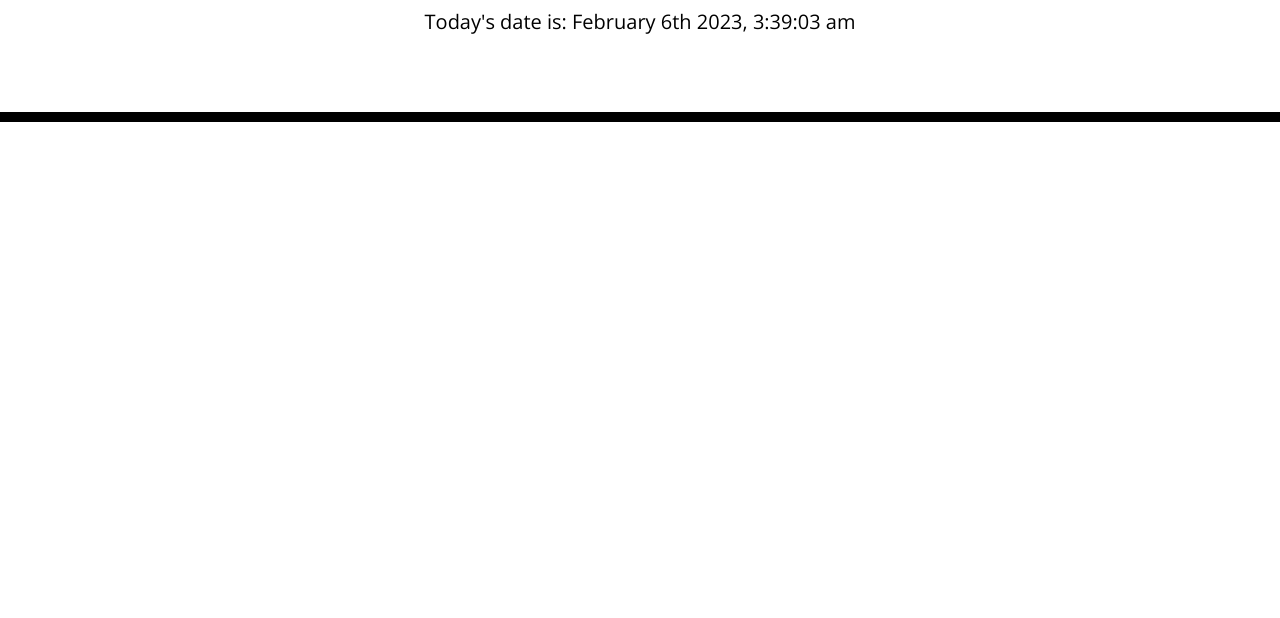
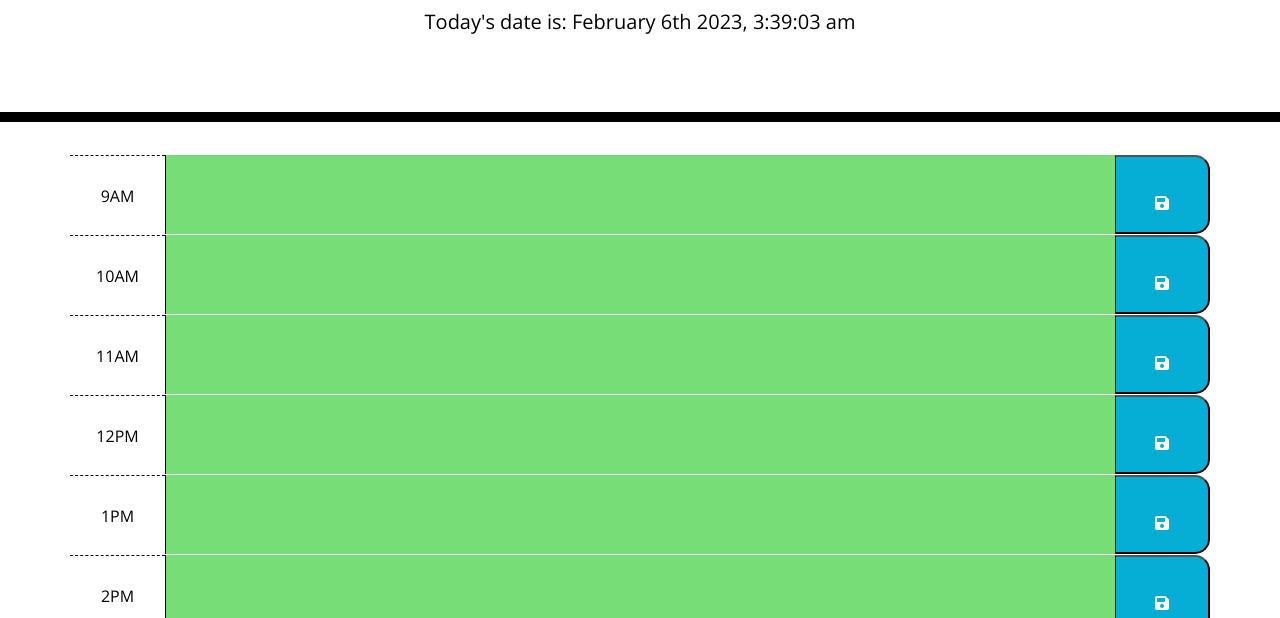
Before and after one commit to Great-kiola/Daily-Planner-App, a plain HTML site: page index.html in a window 1280 px wide. Shown: the part 182-800 px from the top of the page. Drawn offline with nearby package versions, Linux system fonts and the light colour scheme.

Commit message:
Made changes to the javascript file

```diff
--- a/index.html
+++ b/index.html
@@ -36,6 +36,7 @@
       <h1 class="display-3">Work Day Scheduler</h1>
       <p class="lead">A simple calendar app for scheduling your work day</p>
       <p id="currentDay" class="lead"> </p>
+      <p id="localStorageSave"></p>
     </header>
     <div id="time-block-section" class="container">
       <!-- Timeblocks go here -->
@@ -45,10 +46,11 @@
         </div>
         <textarea class="col-10 description"></textarea>
         <button class="col-1 saveBtn">
-            <i class="fa-regular fa-floppy-disk"></i>
+        <i class="fa-solid fa-floppy-disk "></i>
         </button>
+      </div>
+
     </div> -->
-    </div>
     <script src="script.js"></script>
     <script src="https://cdnjs.cloudflare.com/ajax/libs/jquery/3.2.1/jquery.min.js"></script>
     <script src="https://cdnjs.cloudflare.com/ajax/libs/moment.js/2.24.0/moment.min.js"></script>
--- a/script.js
+++ b/script.js
@@ -1,7 +1,14 @@
+// Declarations
+let saveBtn = document.querySelector(".saveBtn");
+let inputVal = document.querySelector(".description");
+let timeBlockHTML = document.querySelector("#myTimeBlocks") // my code
+let saveLocal = document.querySelector('#localStorageSave');
+
 // Todays Date.
 var today = moment();
 $("#currentDay").text(today.format("[Today's date is]:  MMMM Do YYYY, h:mm:ss a"));
 
+// All times Array
 var timeArray = [
     {
         hour: 9,
@@ -12,23 +19,37 @@ var timeArray = [
         display: "10AM"
     },
     {
+        hour: 11,
+        display: "11AM"
+    },
+    {
+        hour: 12,
+        display: "12PM"
+    },
+    {
+        hour: 13,
+        display: "1PM"
+    },
+    {
         hour: 14,
         display: "2PM"
     },
     {
-        hour: 3,
+        hour: 15,
         display: "3PM"
     },
     {
-        hour: 3,
-        display: "3PM"
+        hour: 16,
+        display: "4PM"
     },
     {
-        hour: 3,
-        display: "3PM"
+        hour: 17,
+        display: "5PM"
     }
 ]
 
+
+// timeBlocks function
 function showTimeBlocks(){
     var timeBlockHTML = '';
     var currentHour = today.hour()
@@ -53,7 +74,7 @@ function showTimeBlocks(){
             </div>
             <textarea id="text-${current.hour}" class="col-10 description ${timeClass}"></textarea>
             <button class="col-1 saveBtn">
-            <i class="fa-regular fa-floppy-disk"></i>
+            <i class="fa-solid fa-floppy-disk"></i>
             </button>
         </div>
         `
@@ -62,42 +83,23 @@ function showTimeBlocks(){
     $("#time-block-section").html(timeBlockHTML)
 }
 
+showTimeBlocks();
+
+
+// what happens when saveBtn is clicked
+$(saveBtn).click(function(event){
+    event.preventDefault();
+    localStorage.setItem('myInput', inputVal.value)
+    localStorage.getItem(inputVal)
+
+    saveLocal.innerText = "Appointmnet has been saved to the localStorage"
+
+});
 
 
 
+// saveBtn.addEventListener ("click",function(){
+//     // localStorage.setItem('value', "");
+//     console.log('Hello');
 
-
-
-
-
-
-
-
-
-
-
-
-
-
-
-
-
-
-
-
-
-
-
-
-
-
-
-
-
-
-
-
-
-// const m = moment();
-// // var today = m
-// $("#currentDay").text(m.toString())
+// });
```
Also changed, not shown: style.css (line endings or trailing spaces). Lines whose indentation alone changed are shown as unchanged.
